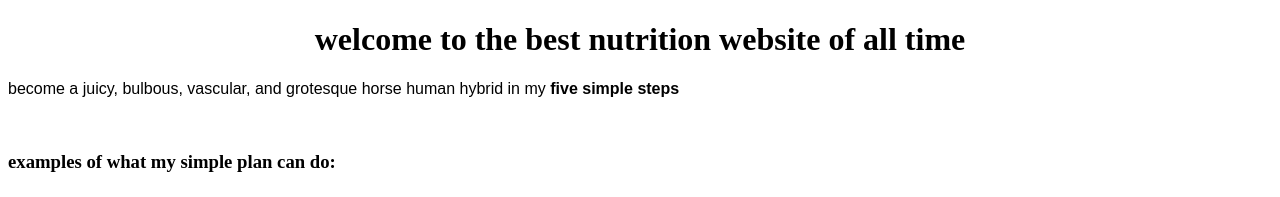
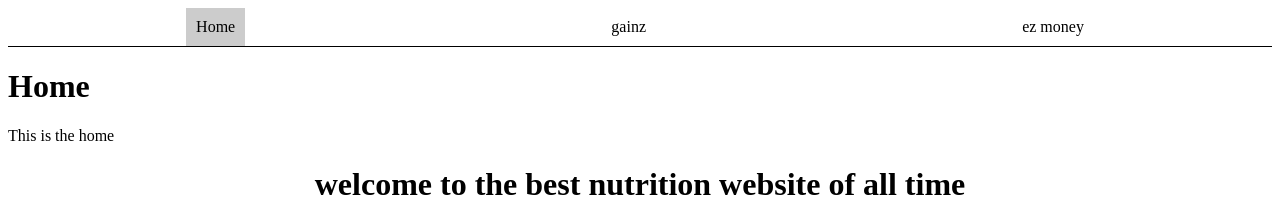
Before and after one commit to FrostSync/yayyyyyyy, a plain HTML site: page index.html in a window 1280 px wide. Shown: the top 197 px of the page. Drawn offline with Linux system fonts and the light colour scheme.

Commit message:
easy money

```diff
--- a/index.html
+++ b/index.html
@@ -4,10 +4,31 @@
         <meta charset="UTF-8" />
         <title>obscene mass</title>
         <link rel="stylesheet" href="styles/styles.css">
+        <script src="scripts/script.js" defer></script>
     </head>
 
     <!-- HTML CODE -->
     <body>
+        <ul class="tabs">
+            <li data-tab-target="#home" class="active tab">Home</li>
+            <li data-tab-target="#gainz" class="tab">gainz</li>
+            <li data-tab-target="#ez-money" class="tab">ez money</li>
+        </ul>
+
+        <div class="tab-content">
+            <div id="home" data-tab-content class="active">
+                <h1>Home</h1>
+                <p>This is the home</p>
+            </div>
+            <div id="gainz" data-tab-content>
+                <h1>gainz</h1>
+                <p>the gainz</p>
+            </div>
+            <div id="ez-money" data-tab-content>
+                <h1>ez money</h1>
+                <p>how to get the money</p>
+            </div>
+        </div>
 
         <div id="introduction">
             <h1 class="h1-text">welcome to the best nutrition website of all time</h1>
--- /dev/null
+++ b/scripts/script.js
@@ -0,0 +1,12 @@
+const tabs = document.querySelectorAll('[data-tab-target]')
+const tabContents = document.querySelectorAll('[data-tab-content]')
+
+tabs.forEach(tab => {
+    tab.addEventListener('click', () => {
+        const target = document.querySelector(tab.dataset.tabTarget)
+        tabContents.forEach(tabContent => {tabContent.classList.remove('active')})
+        tabs.forEach(tab => {tab.classList.remove('active')})
+        target.classList.add('active')
+        tab.classList.add('active')
+    })
+});
--- a/styles/styles.css
+++ b/styles/styles.css
@@ -19,3 +19,33 @@
 .get-started-button:hover{
     opacity: .3;
 }
+
+[data-tab-content]{
+    display: none;
+}
+
+.active[data-tab-content]{
+    display: block;
+}
+
+.tabs {
+    display: flex;
+    justify-content: space-around;
+    list-style-type: none;
+    margin: 0;
+    padding: 0;
+    border-bottom: 1px solid black;
+}
+
+.tab {
+    cursor: pointer;
+    padding: 10px;
+}
+
+.tab.active {
+    background-color: #CCC;
+}
+
+.tab:hover {
+    background-color: grey;
+}
```
